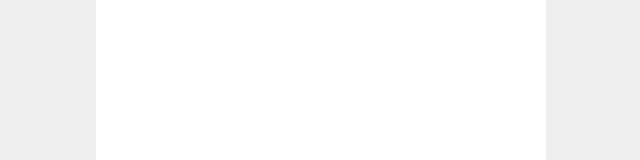
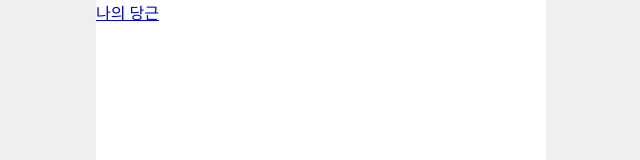
Before and after one commit to ehddbs4521/KB_6_TEAM_GIT_PRACTICE, a plain HTML site: page index.html in a window 1280 px wide. Shown: the top 160 px of the page, without its empty margins (319-959 px from the left). Drawn offline with Linux system fonts and the light colour scheme.

Commit message:
feat: add connection index.html & my.html

```diff
--- a/index.html
+++ b/index.html
@@ -7,6 +7,8 @@
     <link rel="stylesheet" href="./global.css" />
   </head>
   <body>
-    <div class="back"></div>
+    <div class="back">
+      <a href="./pages/my/my.html">나의 당근</a>
+    </div>
   </body>
 </html>
```
